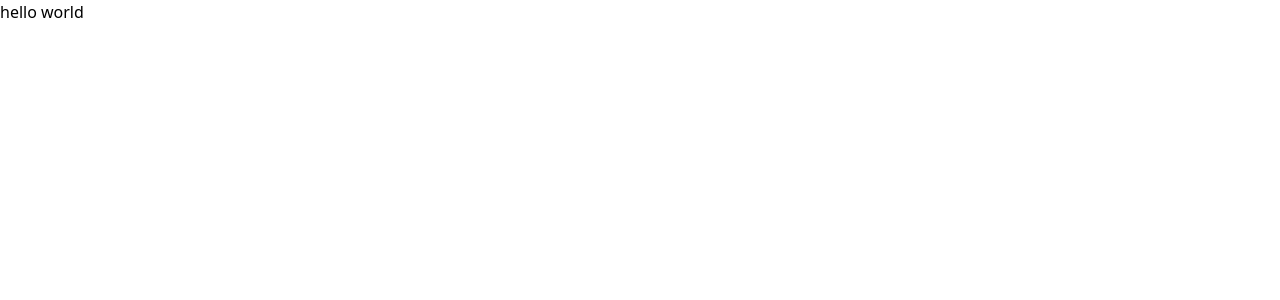
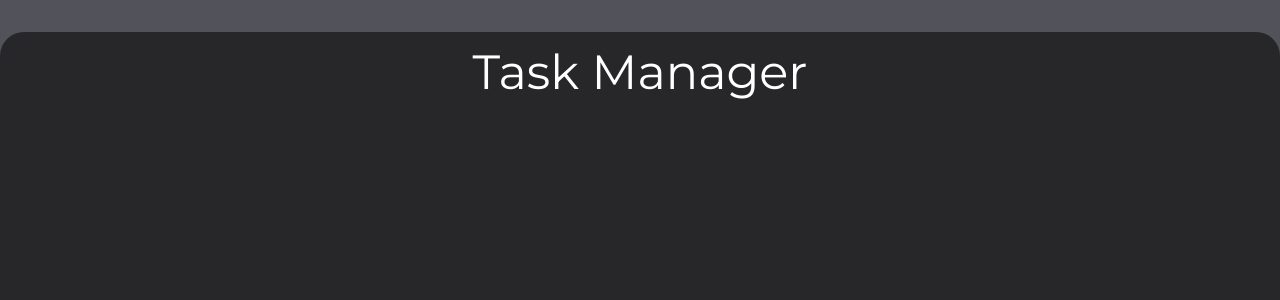
Before and after one commit to nikzz-tea/task-manager-test-task, a Vue app: page / in a window 1280 px wide. Shown: the top 300 px of the page. Built offline with nearby package versions, Linux system fonts and the light colour scheme.

Commit message:
feat: create header

```diff
--- a/package.json
+++ b/package.json
@@ -10,6 +10,7 @@
   },
   "dependencies": {
     "@formkit/auto-animate": "^0.8.1",
+    "pinia": "^2.1.7",
     "vue": "^3.4.19"
   },
   "devDependencies": {
--- a/src/App.vue
+++ b/src/App.vue
@@ -1,3 +1,11 @@
+<script setup lang="ts">
+import Header from "./components/Header.vue";
+</script>
+
 <template>
-  <div>hello world</div>
+  <main
+    class="mx-auto mt-8 min-h-screen max-w-[1400px] resize rounded-t-3xl bg-zinc-800 p-4"
+  >
+    <Header />
+  </main>
 </template>
--- /dev/null
+++ b/src/components/Header.vue
@@ -0,0 +1,3 @@
+<template>
+  <header class="text-center text-5xl text-white">Task Manager</header>
+</template>
--- a/src/style.css
+++ b/src/style.css
@@ -1,5 +1,10 @@
-@import url("https://fonts.googleapis.com/css2?family=Montserrat:ital,wght@400;500&display=swap");
+@import url("https://fonts.googleapis.com/css2?family=Montserrat:ital,wght@0,100..900;1,100..900&display=swap");
 
 @tailwind base;
 @tailwind components;
 @tailwind utilities;
+
+body {
+  @apply bg-zinc-600;
+  font-family: "Montserrat", sans-serif;
+}
```
Also changed, not shown: src/main.ts (+5 -4 lines), 1 other file (tests, documents, lock files or other folders).
